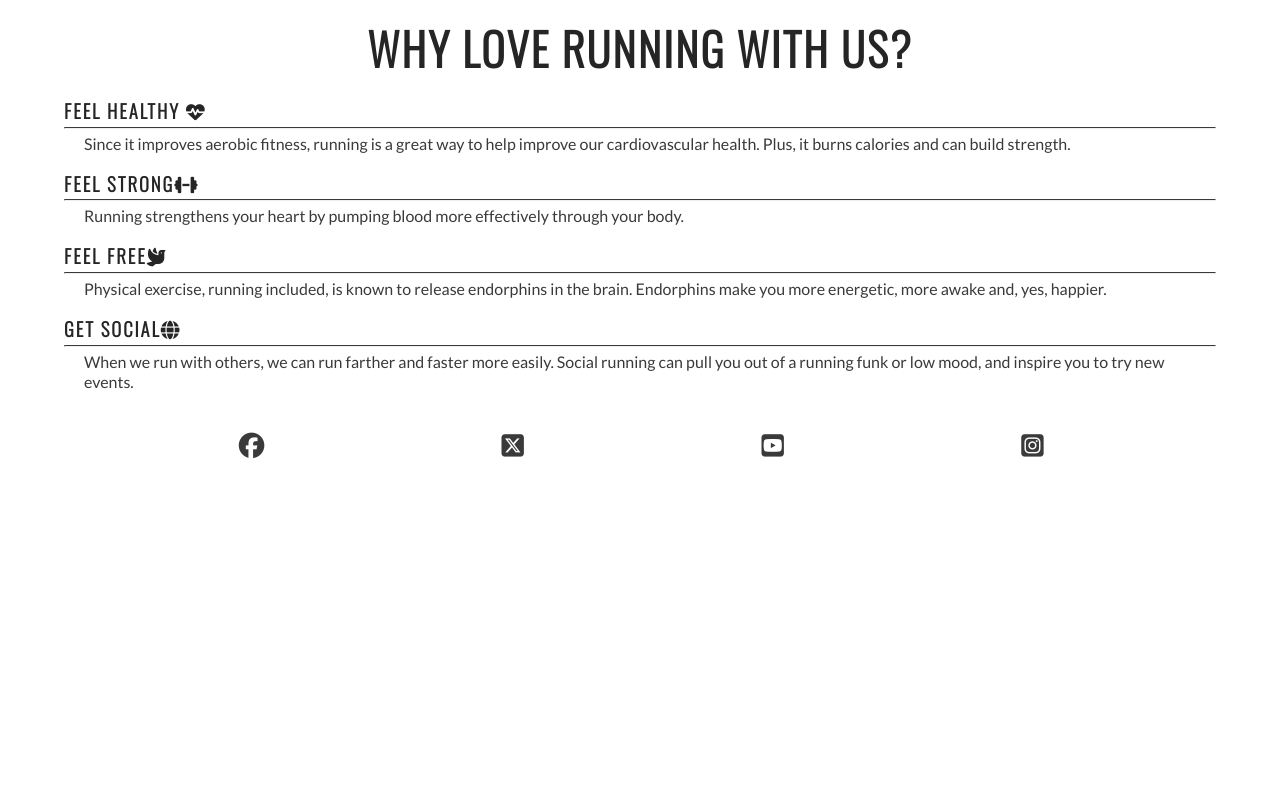
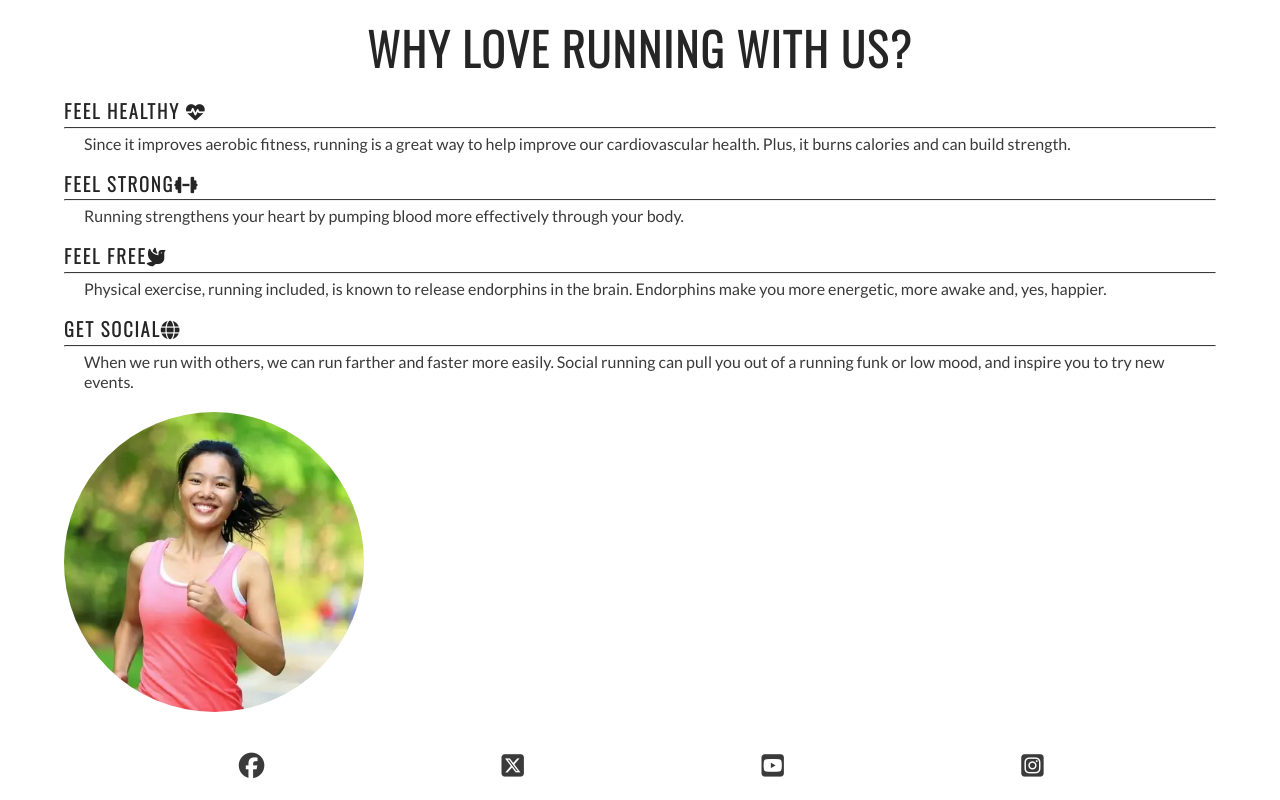
Before and after one commit to RFresher/love-running, a plain HTML site: page index.html in a window 1280 px wide. Shown: the part 684-1484 px from the top of the page. Before the commit the page ends 1164 px from the top, so only its background shows below. Drawn offline with nearby package versions, Linux system fonts and the light colour scheme.

Commit message:
Add 'Benefits' Image

```diff
--- a/assets/css/style.css
+++ b/assets/css/style.css
@@ -156,6 +156,16 @@ main{
 
 }
 
+#circle-cover-bg {
+    background: url('../images/reasons-image.webp') no-repeat top center / cover;
+    height:90vw;
+    width: 90vw;
+    margin-bottom: 20px;
+    border-radius: 50%;
+    max-width: 300px;
+    max-height: 300px;
+}
+
 /* Media query: tablets and larger(768px and up) */
 @media screen and (min-width:768px){
     /* Header */
--- a/index.html
+++ b/index.html
@@ -50,7 +50,8 @@
 					<div>
 						<h3>FEEL HEALTHY <i class="fa-solid fa-heart-pulse"></i></h3>
 						<hr>
-					<P>Since it improves aerobic fitness, running is a great way to help improve our cardiovascular health. Plus, it burns calories and can build strength.</P>
+						<P>Since it improves aerobic fitness, running is a great way to help improve our cardiovascular
+							health. Plus, it burns calories and can build strength.</P>
 					</div>
 					<div>
 						<h3>FEEL STRONG<i class="fa-solid fa-dumbbell"></i></h3>
@@ -62,13 +63,18 @@
 					<div>
 						<h3>FEEL FREE<i class="fa-solid fa-dove"></i></h3>
 						<hr>
-					<p>Physical exercise, running included, is known to release endorphins in the brain. Endorphins make you more energetic, more awake and, yes, happier.</p>
+						<p>Physical exercise, running included, is known to release endorphins in the brain. Endorphins
+							make you more energetic, more awake and, yes, happier.</p>
 					</div>
 					<div>
 						<h3>GET SOCIAL<i class="fa-solid fa-globe"></i></h3>
 						<hr>
-					<p>When we run with others, we can run farther and faster more easily. Social running can pull you out of a running funk or low mood, and inspire you to try new events.</p>
+						<p>When we run with others, we can run farther and faster more easily. Social running can pull
+							you out of a running funk or low mood, and inspire you to try new events.</p>
 					</div>
+				</div>
+				<div id="benefits-image">
+					<div id="circle-cover-bg"></div>
 				</div>
 			</div>
 		</section>
```
Also changed, not shown: assets/images/reasons-image.webp (added). Lines whose indentation alone changed are shown as unchanged.
